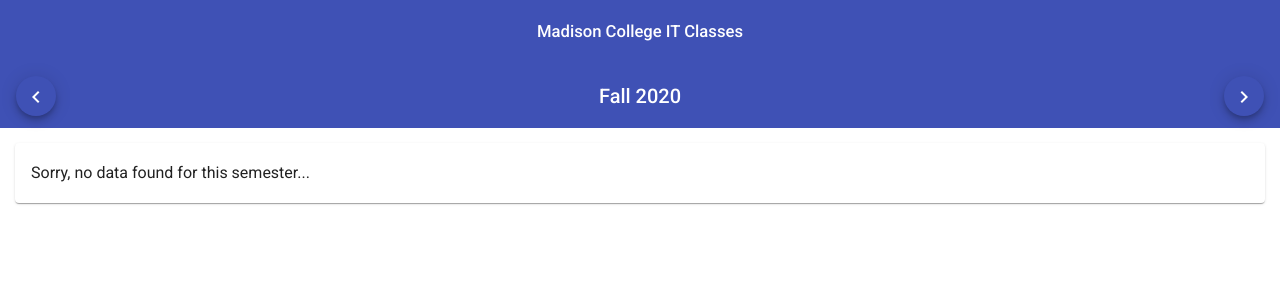
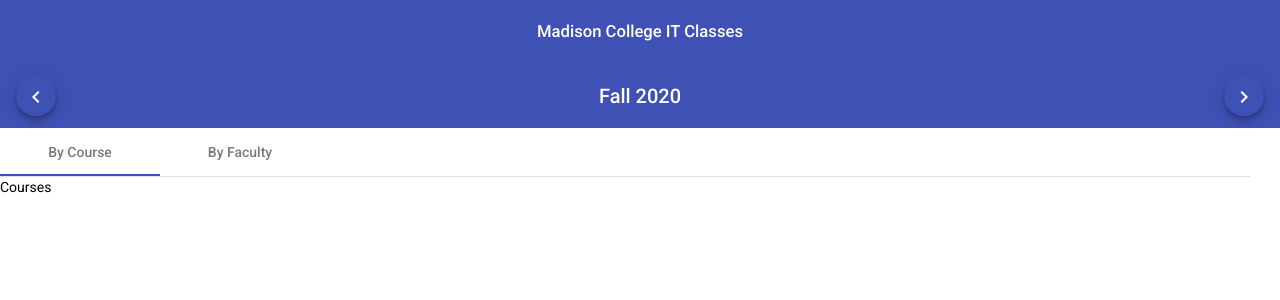
Before and after one commit to tsteelematc/it-faculty, an Angular app: page / in a window 1280 px wide. Shown: the top 300 px of the page. Built offline with nearby package versions, Linux system fonts and the light colour scheme.

Commit message:
Default to show tabs for now...

```diff
--- a/src/app/app.component.html
+++ b/src/app/app.component.html
@@ -29,7 +29,7 @@
     </mat-spinner>
   </mat-card>
 
-  <mat-tab-group *ngIf='hasSemesterData' style="margin: -15px;">
+  <mat-tab-group *ngIf='hasSemesterData && !coursesSvc.loading' style="margin: -15px;">
     <mat-tab label="By Course">
       Courses
     </mat-tab>
--- a/src/app/app.component.ts
+++ b/src/app/app.component.ts
@@ -52,5 +52,5 @@
       this.coursesSvc.loadCourses();
   }
 
-  hasSemesterData = false;
+  hasSemesterData = true;
 }
```
